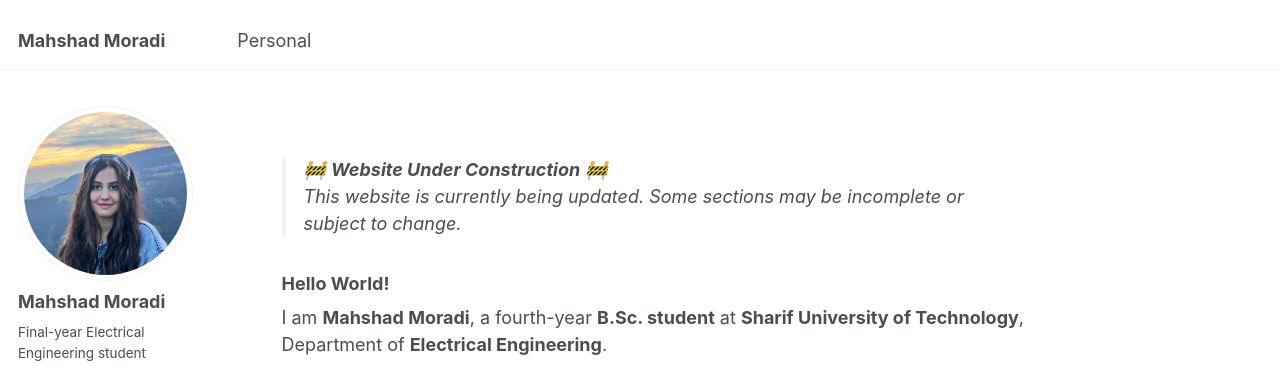
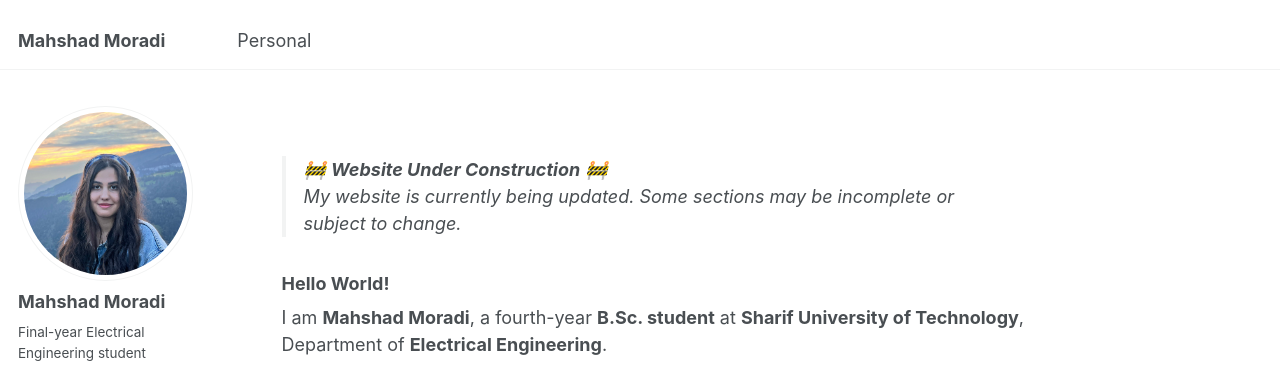
Before and after one commit to mahshadmoradi/mahshadmoradi.github.io, a Jekyll site: the page built from _pages/about.md, in a window 1280 px wide and 1058 px high. Shown: the top 379 px of the window. Built offline with Jekyll 4.4.1, drawn with Linux system fonts in a browser that asks for light colours; a script that is not in the unit is left out.

Commit message:
Update about.md

```diff
--- a/_pages/about.md
+++ b/_pages/about.md
@@ -7,7 +7,7 @@ redirect_from:
   - /about.html
 ---
 > 🚧 **Website Under Construction** 🚧
-> This website is currently being updated. Some sections may be incomplete or subject to change.
+> My website is currently being updated. Some sections may be incomplete or subject to change.
 
 ### Hello World!
 
```
